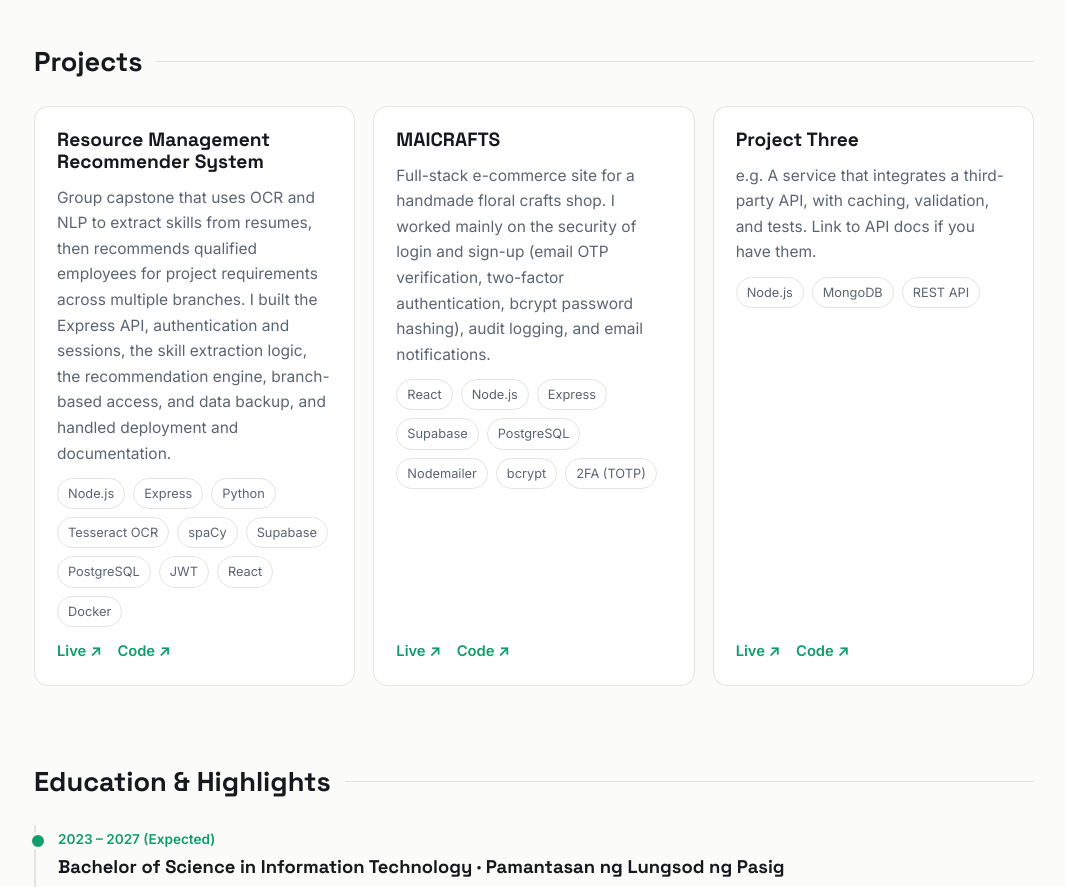
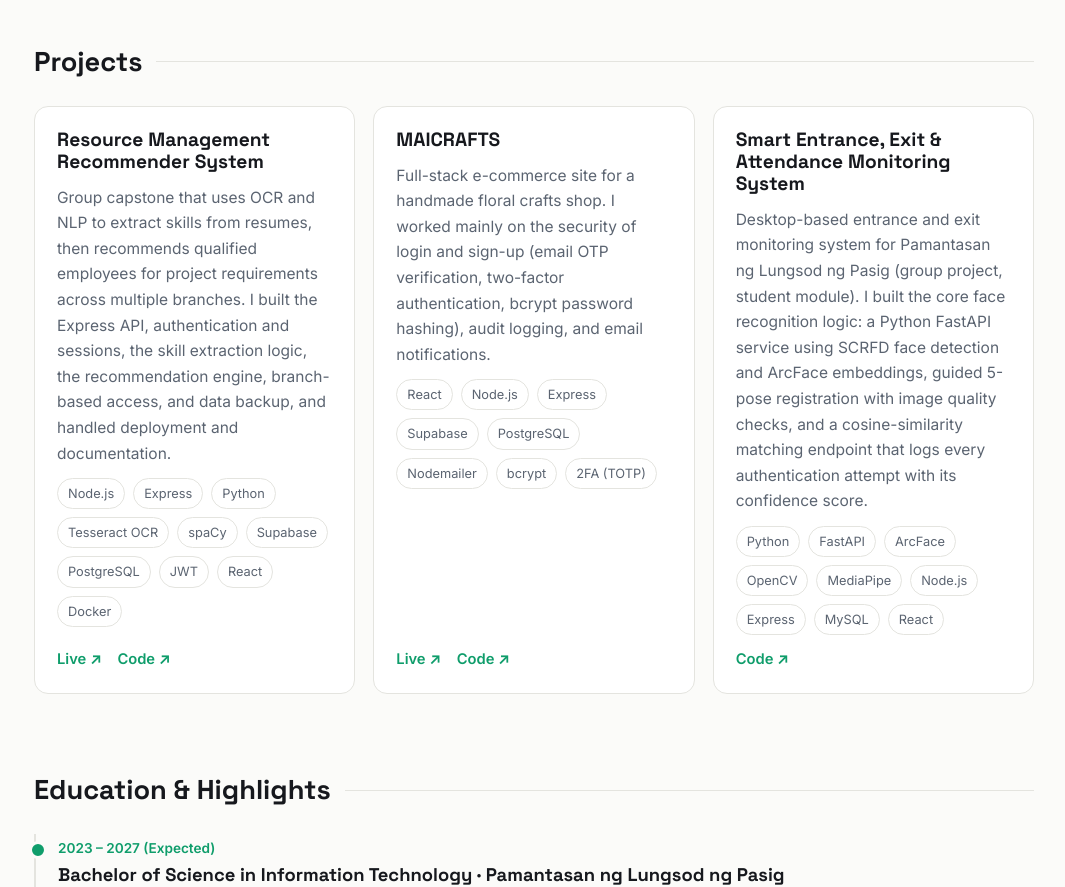
Before and after one commit to LynnCzyla/Lynn-Alpuerto-Portfolio, a React (Vite) app: page / in a window 1280 px wide. Shown: the part 980-1867 px from the top of the page, without its empty margins (106-1171 px from the left). Built offline with nearby package versions, Linux system fonts and the light colour scheme; no server answers.

Commit message:
add the 3rd project

```diff
--- a/src/data.js
+++ b/src/data.js
@@ -45,11 +45,11 @@ export const projects = [
     repo: 'https://github.com/LynnCzyla/MAICRAFTS', // palitan kung iba ang repo name
   },
   {
-    title: 'Project Three',
-    description: 'e.g. A service that integrates a third-party API, with caching, validation, and tests. Link to API docs if you have them.',
-    tags: ['Node.js', 'MongoDB', 'REST API'],
-    live: '#',
-    repo: '#',
+    title: 'Smart Entrance, Exit & Attendance Monitoring System',
+    description:
+      'Desktop-based entrance and exit monitoring system for Pamantasan ng Lungsod ng Pasig (group project, student module). I built the core face recognition logic: a Python FastAPI service using SCRFD face detection and ArcFace embeddings, guided 5-pose registration with image quality checks, and a cosine-similarity matching endpoint that logs every authentication attempt with its confidence score.',
+    tags: ['Python', 'FastAPI', 'ArcFace', 'OpenCV', 'MediaPipe', 'Node.js', 'Express', 'MySQL', 'React'],
+    repo: 'https://github.com/LynnCzyla/Smart-Entrance-Exit-and-Attendance-Monitoring-System', // palitan kung iba ang repo name
   },
 ]
 
```
